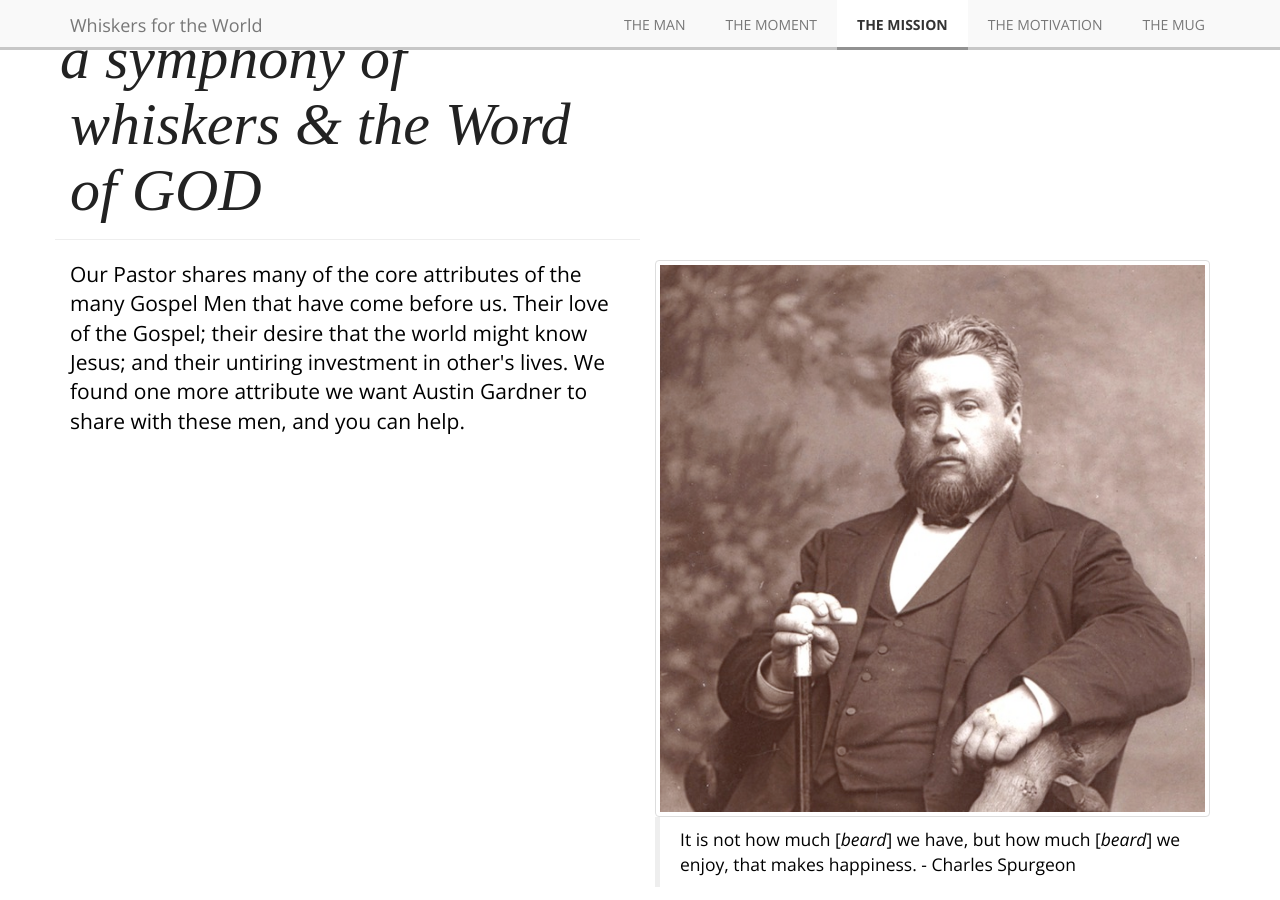
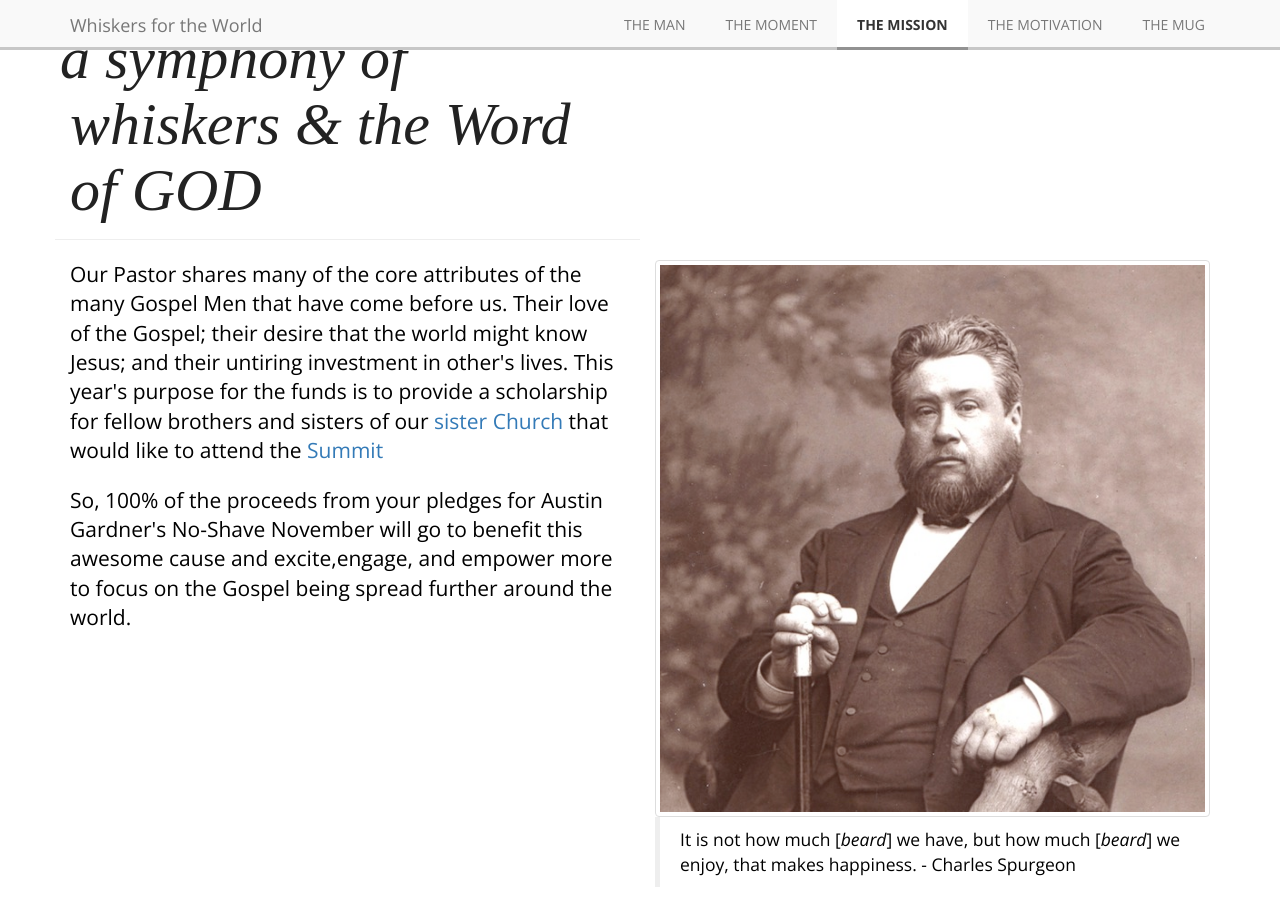
Before and after one commit to mcnully/WhiskersfortheWorld, a Jekyll site: the page built from index.html, in a window 1280 px wide and 900 px high, scrolled down 2417 px. Built offline with Jekyll 4.4.1, drawn with Linux system fonts in a browser that asks for light colours; nearby versions of some CDN libraries; some web fonts are replaced; Markdown is read by kramdown in place of the engine named in the settings.

Commit message:
mission update

```diff
--- a/_includes/mission.html
+++ b/_includes/mission.html
@@ -8,7 +8,8 @@
 	<div class="col-xs-6 col-sm-6 col-md-6 col-lg-6">
 		<div class="row">
 			<div class="col-sm-12 col-lg-12">
-					<p class="lead">Our Pastor shares many of the core attributes of the many Gospel Men that have come before us. Their love of the Gospel; their desire that the world might know Jesus; and their untiring investment in other's lives. We found one more attribute we want Austin Gardner to share with these men, and you can help.</p>
+					<p class="lead">Our Pastor shares many of the core attributes of the many Gospel Men that have come before us. Their love of the Gospel; their desire that the world might know Jesus; and their untiring investment in other's lives. This year's purpose for the funds is to provide a scholarship for fellow brothers and sisters of our <a href="http://www.visionbaptistcobbcounty.com/">sister Church</a> that would like to attend the <a href="https://www.visionmissions.com/events/summit/">Summit</a></p>
+					<p class="lead">So, 100% of the proceeds from your pledges for Austin Gardner's No-Shave November will go to benefit this awesome cause and excite,engage, and empower more to focus on the Gospel being spread further around the world.</p>
 			</div>
 		</div><!-- /INNER ROW-FLUID-->
 	</div><!-- SPAN6-->
```
